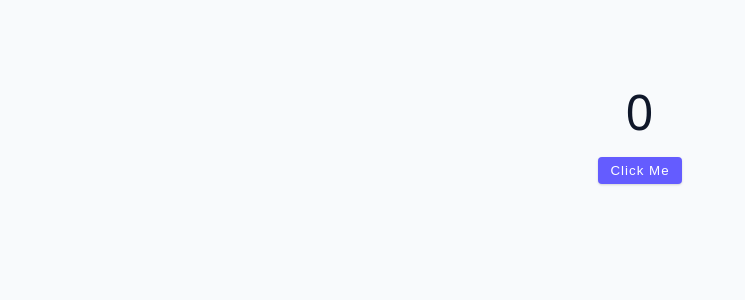
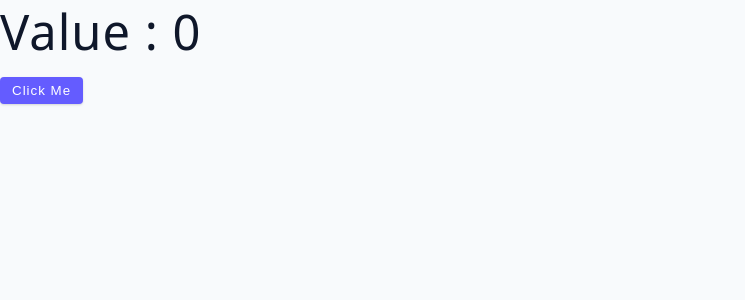
Before and after one commit to skyiekoltepatil/learning-react-JS-2025, a React (Vite) app in the folder react-hooks/: page / in a window 1280 px wide. Shown: the top 300 px of the page, without its empty margins (0-745 px from the left). Built offline with nearby package versions, Linux system fonts and the light colour scheme.

Commit message:
useEffect- 01-code-example
rendering value +1 after every click

```diff
--- a/react-hooks/src/App.jsx
+++ b/react-hooks/src/App.jsx
@@ -1,12 +1,21 @@
+import Starter from "./tutorial/02-useEffect/starter/01-code-example";
 
-import Starter from './tutorial/01-useState/starter/05-useState-gotcha';
+import { useState } from 'react';
 
-function App() {
+const CodeExample = () => {
+  const [value, setValue] = useState(0);
+  const sayHello = () => {
+    console.log('hello world');
+
+  };
+  sayHello();
   return (
-    <div className='container'>
-      <Starter ></Starter >
+    <div>
+      <h1>value : {value}</h1>
+      <button className='btn' onClick={() => setValue(value + 1)}>
+        click me
+      </button>
     </div>
   );
-}
-
-export default App;
+};
+export default CodeExample;
```
Also changed, not shown: 1 other file (tests, documents, lock files or other folders).
